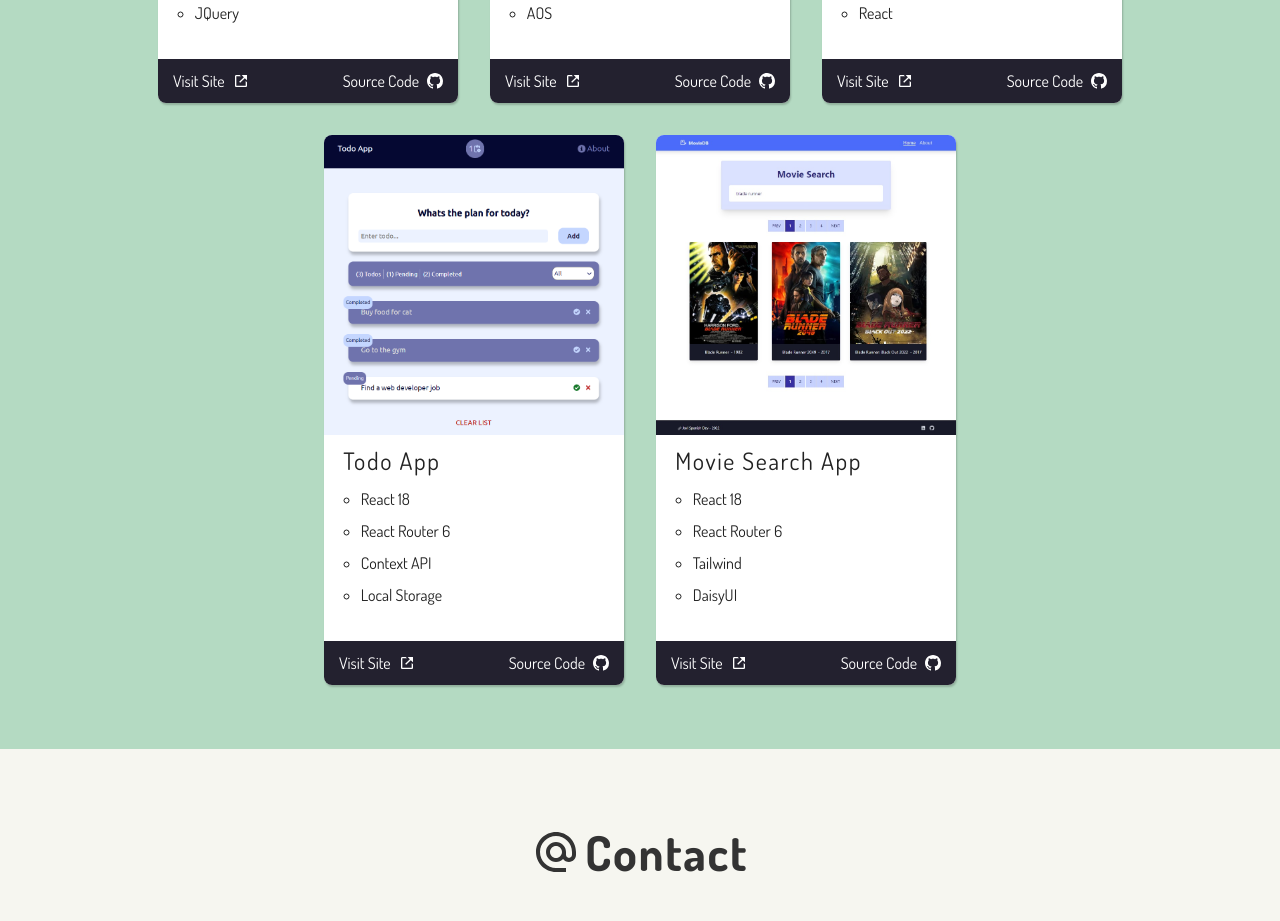
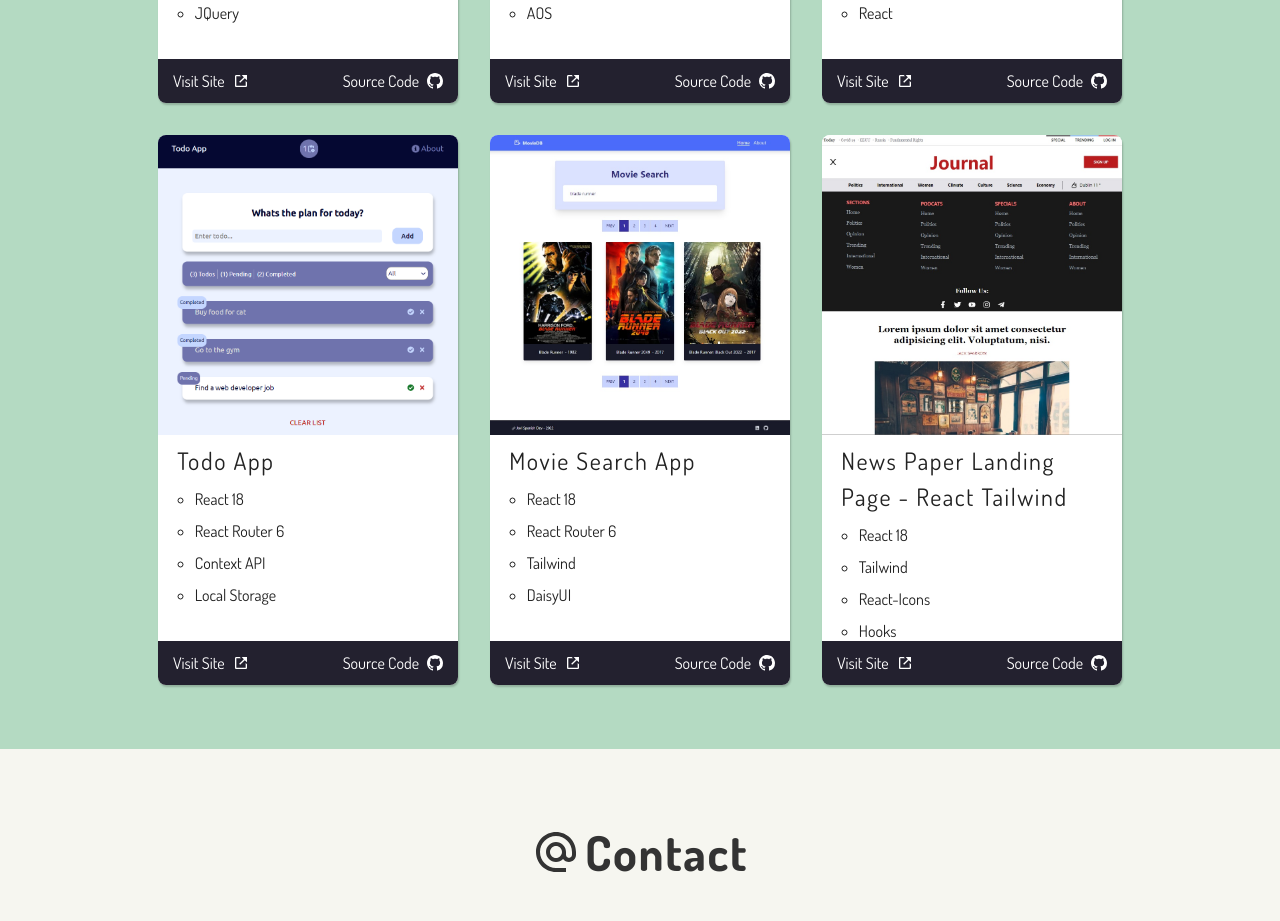
Before and after one commit to javirob/personal-portfolio, a React (Create React App) app: page / in a window 1280 px wide. Shown: the part 1800-2721 px from the top of the page. Built offline with nearby package versions, Linux system fonts and the light colour scheme.

Commit message:
the journal news project added

```diff
--- a/src/components/Projects/data.js
+++ b/src/components/Projects/data.js
@@ -3,6 +3,7 @@ import project2 from '../../assets/project-2.png';
 import project3 from '../../assets/project-3.png';
 import project4 from '../../assets/project-4.png';
 import project5 from '../../assets/project-5.jpg';
+import project6 from '../../assets/project-6.jpg';
 
 const projectsData = [
   {
@@ -45,6 +46,14 @@ const projectsData = [
     siteUrl: 'https://javi-movie-search-api.netlify.app/',
     githubUrl: 'https://github.com/javirob/movie-search',
   },
+  {
+    id: 'p06',
+    img: project6,
+    title: 'News Paper Landing Page - React Tailwind',
+    desc: ['React 18', 'Tailwind', 'React-Icons', 'Hooks'],
+    siteUrl: 'https://app.netlify.com/sites/news-site-tailwind-react',
+    githubUrl: 'https://github.com/javirob/journal-news',
+  },
 ];
 
 export { projectsData };
```
Also changed, not shown: src/assets/project-6.jpg (added).
